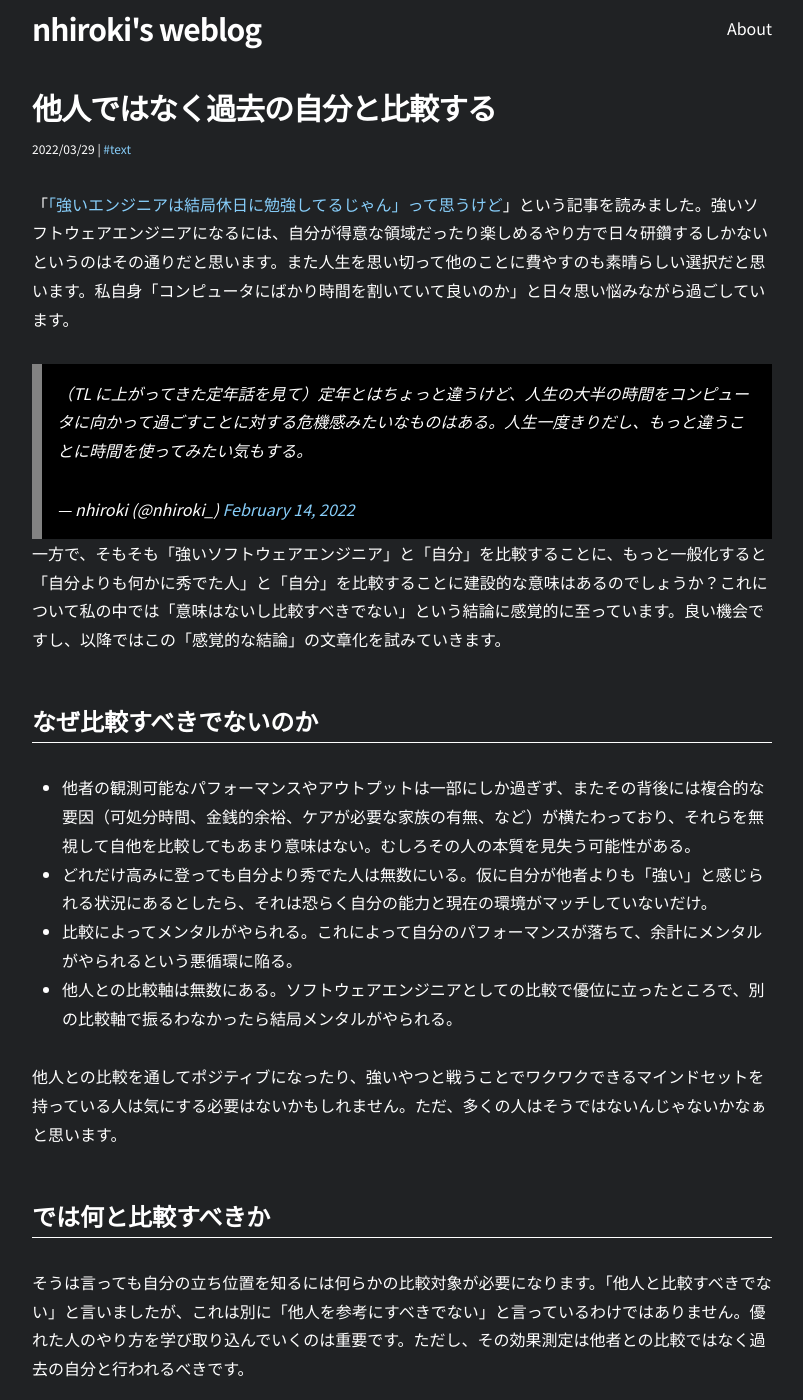
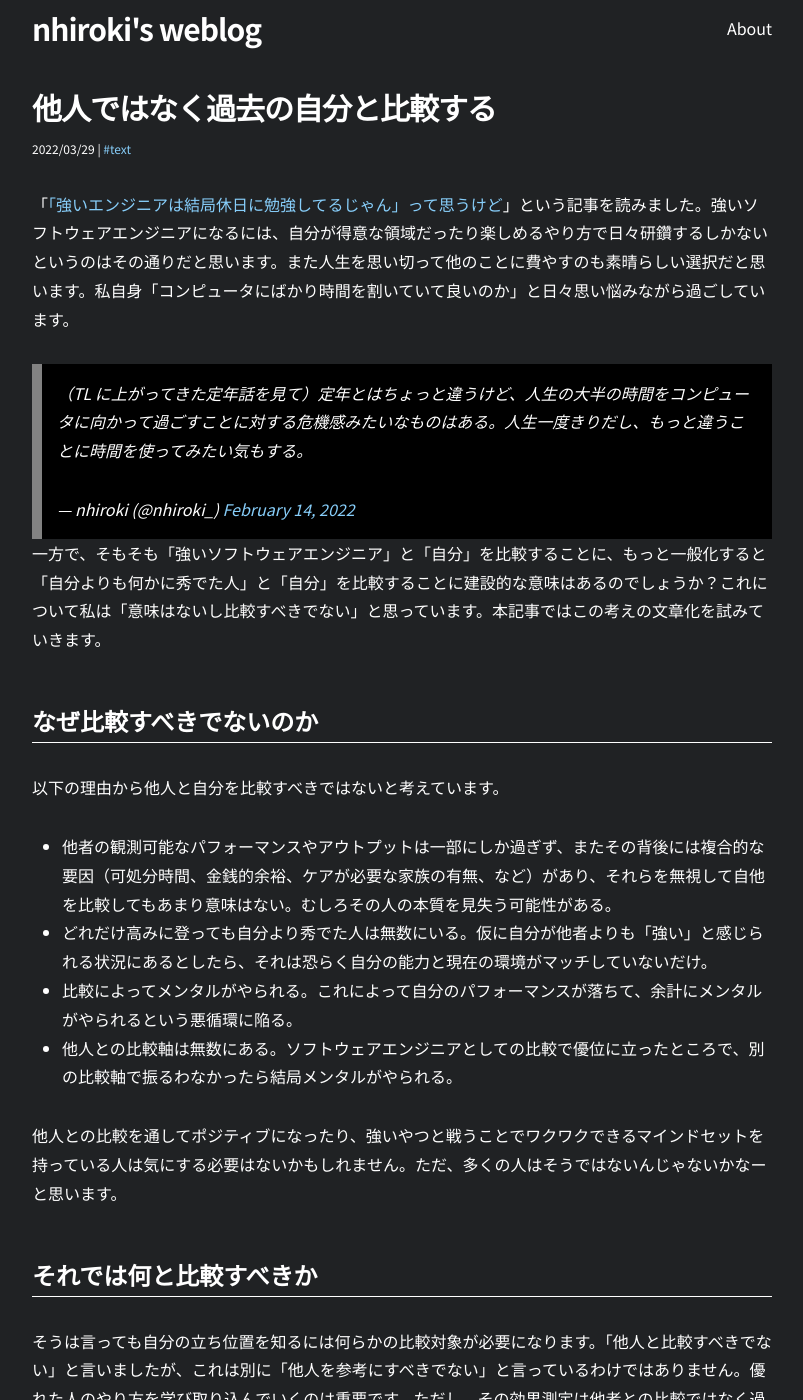
Before and after one commit to nhiroki/nhiroki.github.io, a Jekyll site: the page built from _posts/2022-03-29-stop-comparing-yourself-to-others.md, in a window 1280 px wide and 1400 px high. Shown: the whole window, without its empty margins (238-1041 px from the left). Built offline with Jekyll 4.4.1, drawn with Linux system fonts in a browser that asks for light colours; comment, search, counter and statistics services are not loaded.

Commit message:
Editorial fix

```diff
--- a/_posts/2022-03-29-stop-comparing-yourself-to-others.md
+++ b/_posts/2022-03-29-stop-comparing-yourself-to-others.md
@@ -10,18 +10,20 @@ image: /images/profile.png
 
 <blockquote class="twitter-tweet"><p lang="ja" dir="ltr">（TL に上がってきた定年話を見て）定年とはちょっと違うけど、人生の大半の時間をコンピュータに向かって過ごすことに対する危機感みたいなものはある。人生一度きりだし、もっと違うことに時間を使ってみたい気もする。</p>&mdash; nhiroki (@nhiroki_) <a href="https://twitter.com/nhiroki_/status/1493231372064165888?ref_src=twsrc%5Etfw">February 14, 2022</a></blockquote> <script async src="https://platform.twitter.com/widgets.js" charset="utf-8"></script>
 
-一方で、そもそも「強いソフトウェアエンジニア」と「自分」を比較することに、もっと一般化すると「自分よりも何かに秀でた人」と「自分」を比較することに建設的な意味はあるのでしょうか？これについて私の中では「意味はないし比較すべきでない」という結論に感覚的に至っています。良い機会ですし、以降ではこの「感覚的な結論」の文章化を試みていきます。
+一方で、そもそも「強いソフトウェアエンジニア」と「自分」を比較することに、もっと一般化すると「自分よりも何かに秀でた人」と「自分」を比較することに建設的な意味はあるのでしょうか？これについて私は「意味はないし比較すべきでない」と思っています。本記事ではこの考えの文章化を試みていきます。
 
 # なぜ比較すべきでないのか
 
-- 他者の観測可能なパフォーマンスやアウトプットは一部にしか過ぎず、またその背後には複合的な要因（可処分時間、金銭的余裕、ケアが必要な家族の有無、など）が横たわっており、それらを無視して自他を比較してもあまり意味はない。むしろその人の本質を見失う可能性がある。
+以下の理由から他人と自分を比較すべきではないと考えています。
+
+- 他者の観測可能なパフォーマンスやアウトプットは一部にしか過ぎず、またその背後には複合的な要因（可処分時間、金銭的余裕、ケアが必要な家族の有無、など）があり、それらを無視して自他を比較してもあまり意味はない。むしろその人の本質を見失う可能性がある。
 - どれだけ高みに登っても自分より秀でた人は無数にいる。仮に自分が他者よりも「強い」と感じられる状況にあるとしたら、それは恐らく自分の能力と現在の環境がマッチしていないだけ。
 - 比較によってメンタルがやられる。これによって自分のパフォーマンスが落ちて、余計にメンタルがやられるという悪循環に陥る。
 - 他人との比較軸は無数にある。ソフトウェアエンジニアとしての比較で優位に立ったところで、別の比較軸で振るわなかったら結局メンタルがやられる。
 
-他人との比較を通してポジティブになったり、強いやつと戦うことでワクワクできるマインドセットを持っている人は気にする必要はないかもしれません。ただ、多くの人はそうではないんじゃないかなぁと思います。
+他人との比較を通してポジティブになったり、強いやつと戦うことでワクワクできるマインドセットを持っている人は気にする必要はないかもしれません。ただ、多くの人はそうではないんじゃないかなーと思います。
 
-# では何と比較すべきか
+# それでは何と比較すべきか
 
 そうは言っても自分の立ち位置を知るには何らかの比較対象が必要になります。「他人と比較すべきでない」と言いましたが、これは別に「他人を参考にすべきでない」と言っているわけではありません。優れた人のやり方を学び取り込んでいくのは重要です。ただし、その効果測定は他者との比較ではなく過去の自分と行われるべきです。
 
```
